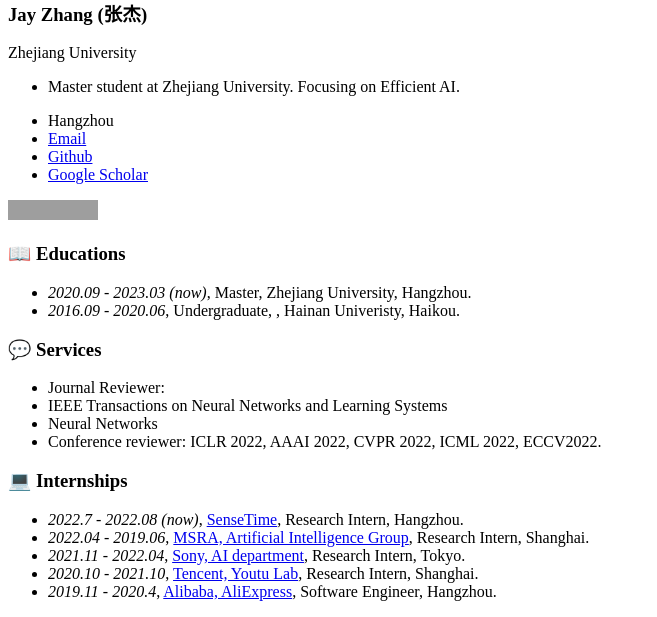
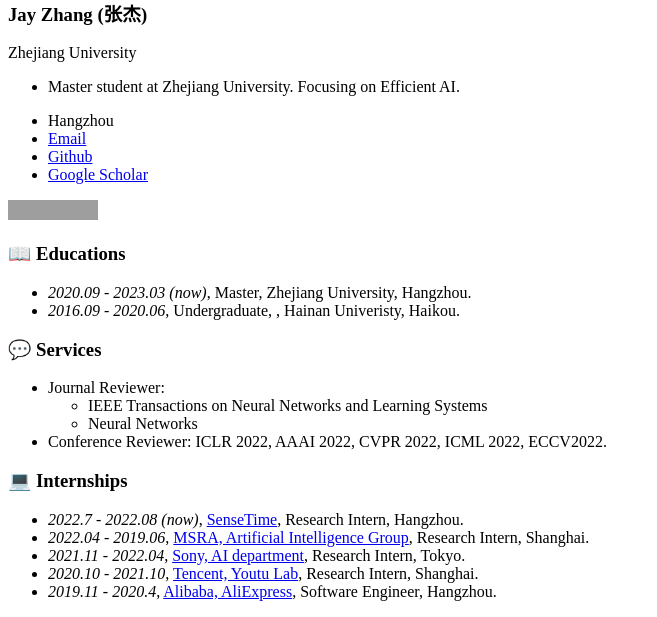
Before and after one commit to zj-jayzhang/zj-jayzhang.github.io, a Jekyll site: the page built from _pages/includes/others.md, in a window 1280 px wide. Shown: the part 400-1017 px from the top of the page, without its empty margins (0-657 px from the left). Built offline with Jekyll 4.4.1, drawn with Linux system fonts in a browser that asks for light colours; our own code applies the rules of GitHub Pages for plain Markdown files; grey boxes are pictures that could not be loaded.

Commit message:
first commit

```diff
--- a/_pages/includes/others.md
+++ b/_pages/includes/others.md
@@ -6,9 +6,9 @@
 
 # 💬 Services
 - Journal Reviewer:
- - IEEE Transactions on Neural Networks and Learning Systems
- - Neural Networks
-- Conference reviewer: ICLR 2022, AAAI 2022, CVPR 2022, ICML 2022, ECCV2022.
+    - IEEE Transactions on Neural Networks and Learning Systems
+    - Neural Networks
+- Conference Reviewer: ICLR 2022, AAAI 2022, CVPR 2022, ICML 2022, ECCV2022.
 
 <!-- # 💬 Invited Talks
 - *2022.02*, Hosted MLNLP seminar \| [\[Video\]](https://www.bilibili.com/video/BV1wF411x7qh)
```
